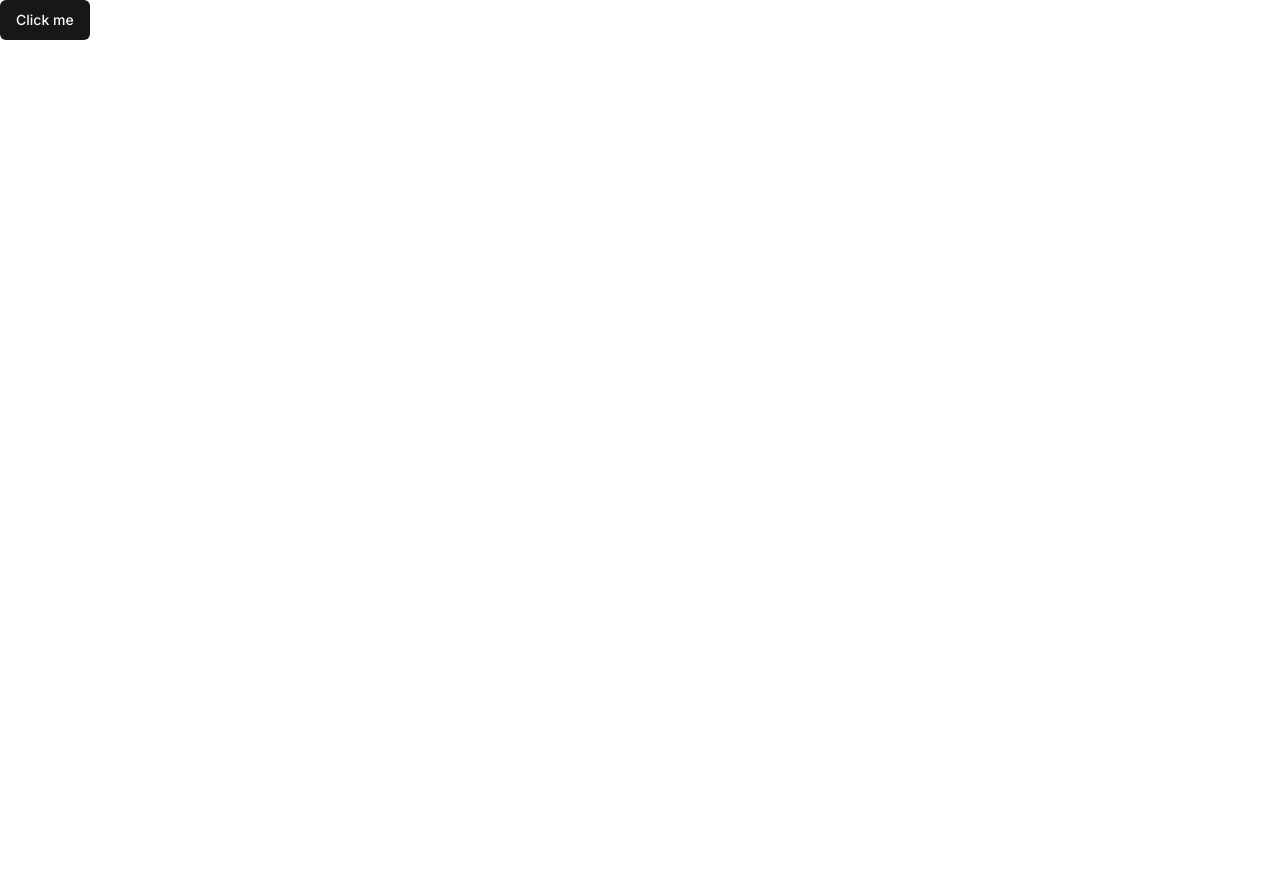
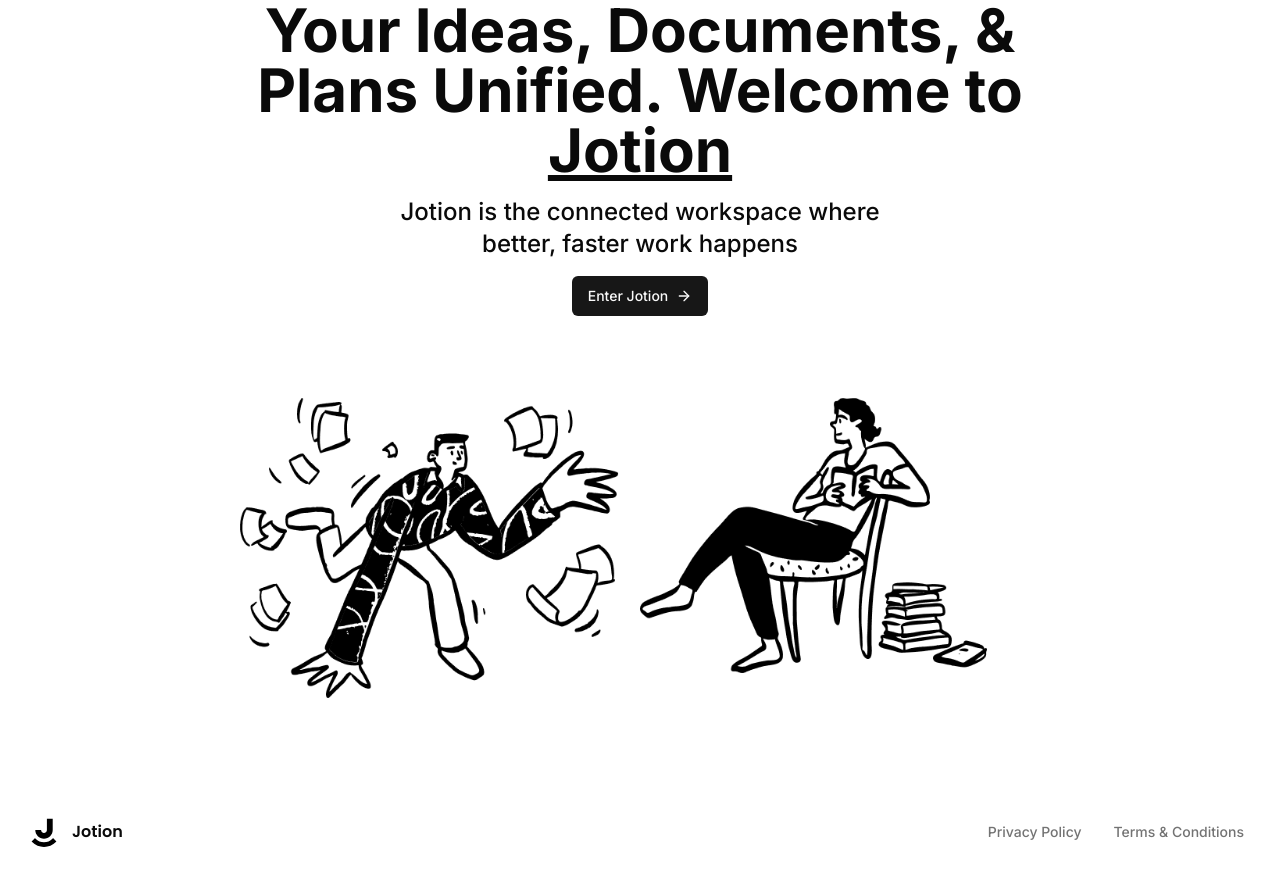
Before and after one commit to hugoarchundia/notion-clone, a Next.js app: page / in a window 1280 px wide. Before the commit the page ends 800 px from the top, so only its background shows below. Built offline with nearby package versions, Linux system fonts and the light colour scheme.

Commit message:
Create Home page

```diff
--- /dev/null
+++ b/app/(marketing)/_components/Footer.tsx
@@ -0,0 +1,27 @@
+import { Button } from '@/components/ui/button'
+
+import Logo from './Logo'
+
+const Footer = () => {
+  return (
+    <div className='flex items-center w-full p-6 bg-background z-50'>
+      <Logo />
+      <div className='md:ml-auto w-full justify-between md:justify-end flex items-center gap-x-2 text-muted-foreground'>
+        <Button
+          size='sm'
+          variant='ghost'
+        >
+          Privacy Policy
+        </Button>
+        <Button
+          size='sm'
+          variant='ghost'
+        >
+          Terms & Conditions
+        </Button>
+      </div>
+    </div>
+  )
+}
+
+export default Footer
--- /dev/null
+++ b/app/(marketing)/_components/Heading.tsx
@@ -0,0 +1,25 @@
+'use client'
+
+import { Button } from '@/components/ui/button'
+import { ArrowRight } from 'lucide-react'
+
+const Heading = () => {
+  return (
+    <div className='max-w-3xl space-y-4'>
+      <h1 className='text-3xl sm:text-5xl md:text-6xl font-bold'>
+        Your Ideas, Documents, & Plans Unified. Welcome to{' '}
+        <span className='underline'>Jotion</span>
+      </h1>
+      <h3 className='text-base sm:text-xl md:text-2xl font-medium'>
+        Jotion is the connected workspace where <br />
+        better, faster work happens
+      </h3>
+      <Button>
+        Enter Jotion
+        <ArrowRight className='h-4 w-4 ml-2' />
+      </Button>
+    </div>
+  )
+}
+
+export default Heading
--- /dev/null
+++ b/app/(marketing)/_components/Heroes.tsx
@@ -0,0 +1,28 @@
+import Image from 'next/image'
+
+const Heroes = () => {
+  return (
+    <div className='flex flex-col items-center justify-center max-w-5xl'>
+      <div className='flex items-center'>
+        <div className='relative w-[300px] h-[300px] sm:w-[350px] sm:h-[350px] md:h-[400px] md:w-[400px]'>
+          <Image
+            src='/documents.png'
+            fill
+            className='object-contain'
+            alt='Documents'
+          />
+        </div>
+        <div className='relative h-[400px] w-[400px] hidden md:block'>
+          <Image
+            src='/reading.png'
+            fill
+            className='object-contain'
+            alt='Reading'
+          />
+        </div>
+      </div>
+    </div>
+  )
+}
+
+export default Heroes
--- /dev/null
+++ b/app/(marketing)/_components/Logo.tsx
@@ -0,0 +1,24 @@
+import { cn } from '@/lib/utils'
+import { Poppins } from 'next/font/google'
+import Image from 'next/image'
+
+const font = Poppins({
+  subsets: ['latin'],
+  weight: ['400', '600']
+})
+
+const Logo = () => {
+  return (
+    <div className='hidden md:flex items-center gap-x-2'>
+      <Image
+        src='/logo.svg'
+        height={40}
+        width={40}
+        alt='Logo'
+      />
+      <p className={cn('font-semibold', font.className)}>Jotion</p>
+    </div>
+  )
+}
+
+export default Logo
--- a/app/(marketing)/page.tsx
+++ b/app/(marketing)/page.tsx
@@ -1,11 +1,17 @@
-import { Button } from '@/components/ui/button'
+import Footer from './_components/Footer'
+import Heading from './_components/Heading'
+import Heroes from './_components/Heroes'
 
-const Home = () => {
+const MarketingPage = () => {
   return (
-    <div>
-      <Button>Click me</Button>
+    <div className='min-h-full flex flex-col'>
+      <div className='flex flex-col items-center justify-center md:justify-start text-center gap-y-8 flex-1 px-6 pb-10'>
+        <Heading />
+        <Heroes />
+      </div>
+      <Footer />
     </div>
   )
 }
 
-export default Home
+export default MarketingPage
--- a/app/globals.css
+++ b/app/globals.css
@@ -1,6 +1,12 @@
 @tailwind base;
 @tailwind components;
 @tailwind utilities;
+
+html,
+body,
+:root {
+  height: 100%;
+}
 
 @layer base {
   :root {
```
Lines whose indentation alone changed are shown as unchanged.
